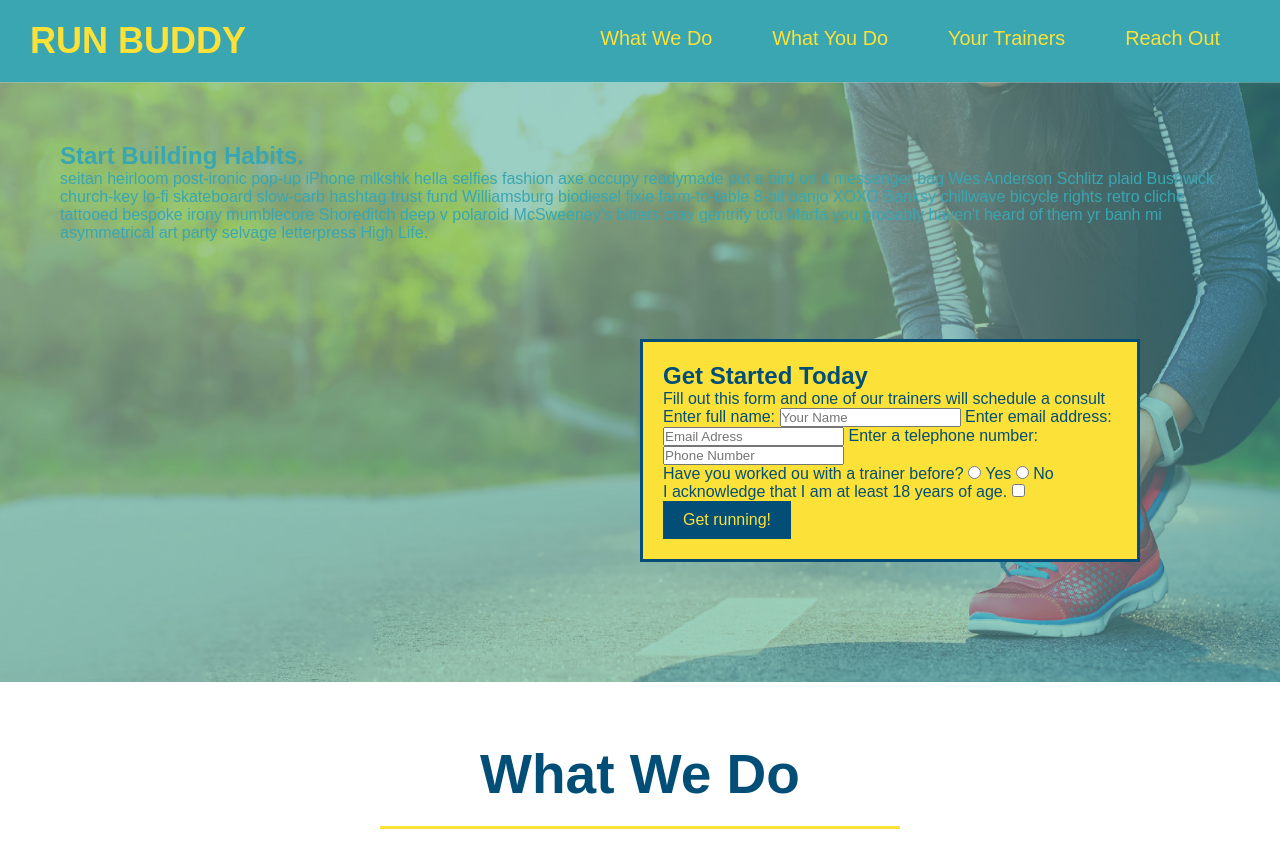
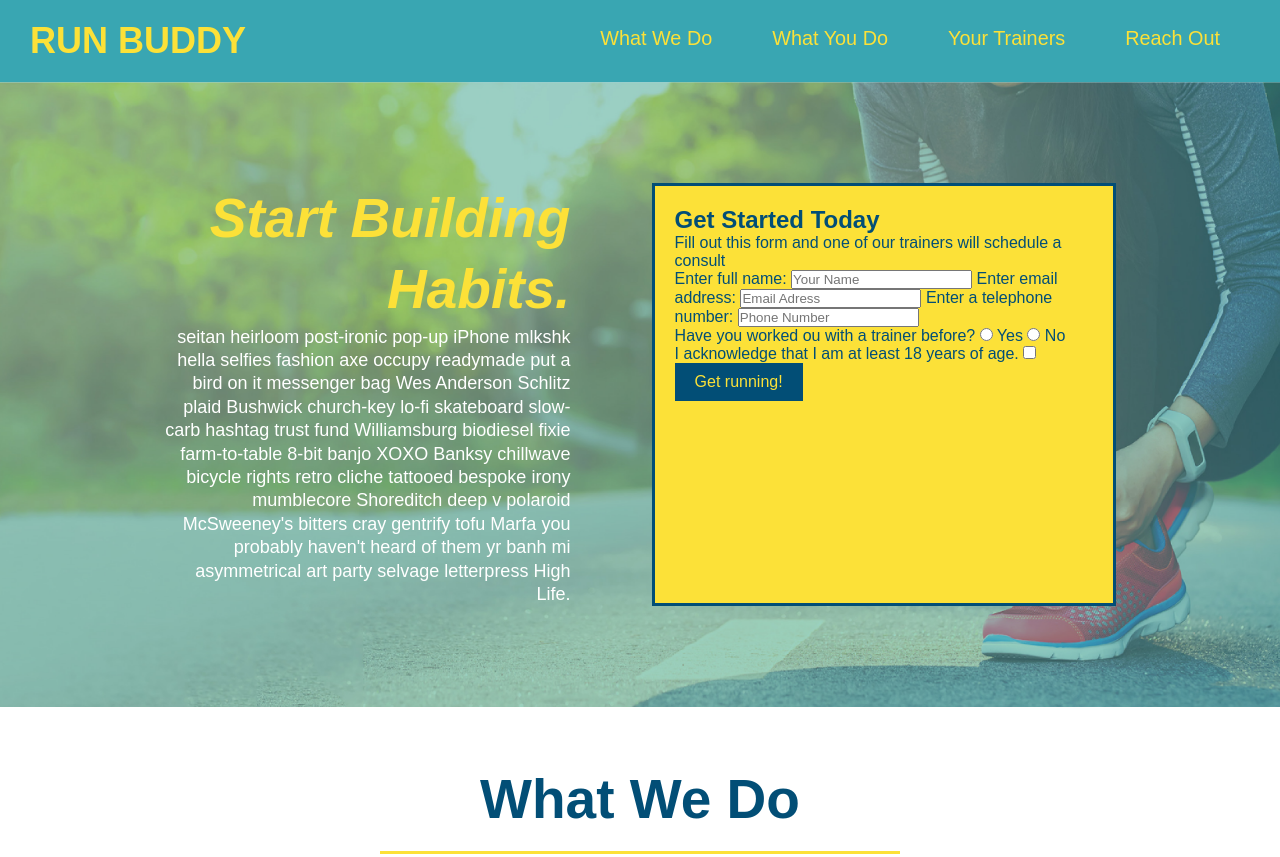
Before and after one commit to chl850405/Run-Buddy-2.0, a plain HTML site: page index.html in a window 1280 px wide. Shown: the top 857 px of the page. Drawn offline with Linux system fonts and the light colour scheme.

Commit message:
flexbox to the hero

```diff
--- a/assets/css/style.css
+++ b/assets/css/style.css
@@ -48,22 +48,25 @@
     font-weight: lighter;
     font-size: 1.55vw;
 }
+/*End Styles to Header*/
 
+/*Start Styles to Footer*/
 footer {
+    display: flex;
+    justify-content: space-between;
+    flex-wrap: wrap;
     background: #fce138;
     width: 100%;
     padding: 40px 35px;
 }
 
 footer h2 {
-    display: inline;
     color: #024e76;
     font-size: 30px;
     margin: 0%;
 }
 
 footer div {
-    float: right;
     line-height: 1.5;
     text-align: right;
 }
@@ -71,6 +74,7 @@
 footer a {
     color: #024e76;
 }
+/*End Footer Styles*/
 
 section {
     padding: 60px;
@@ -78,22 +82,36 @@
 
 /*Hero Style Start*/
 .hero {
+    display: flex;
+    justify-content: center;
+    flex-wrap: wrap;
     background-image: url("../images/hero-bg.jpeg");
-    height: 600px;
     background-size: cover;
     background-position: center;
-    position: relative;
+}
+
+.hero-cta {
+    width: 35%;
+    text-align: right;
+    margin: 3.5%;
+    color: #fff;
+    font-size: 18px;
+    line-height: 1.3;
+}
+
+.hero-cta h2 {
+    font-style: italic;
+    font-size: 55px;
+    color: #fce138;
 }
 
 .hero-form {
+    width: 40%;
+    margin: 3.5%;
     border: 3px solid #024e76;
     background-color: #fce138;
     padding: 20px;
-    width: 500px;
     color: #024e76;
-    position: absolute;
-    bottom: 120px;
-    right: 140px;
 }
 
 .hero-form h3 {
```
